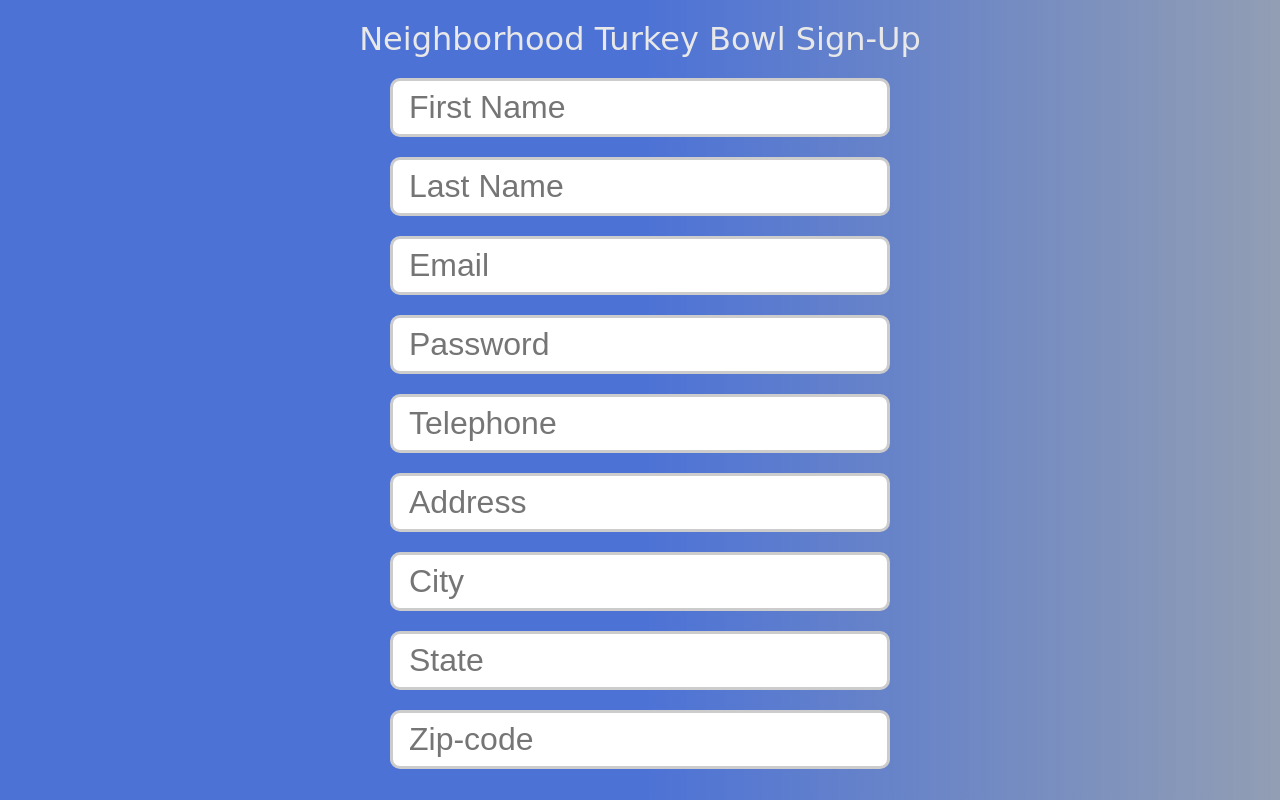
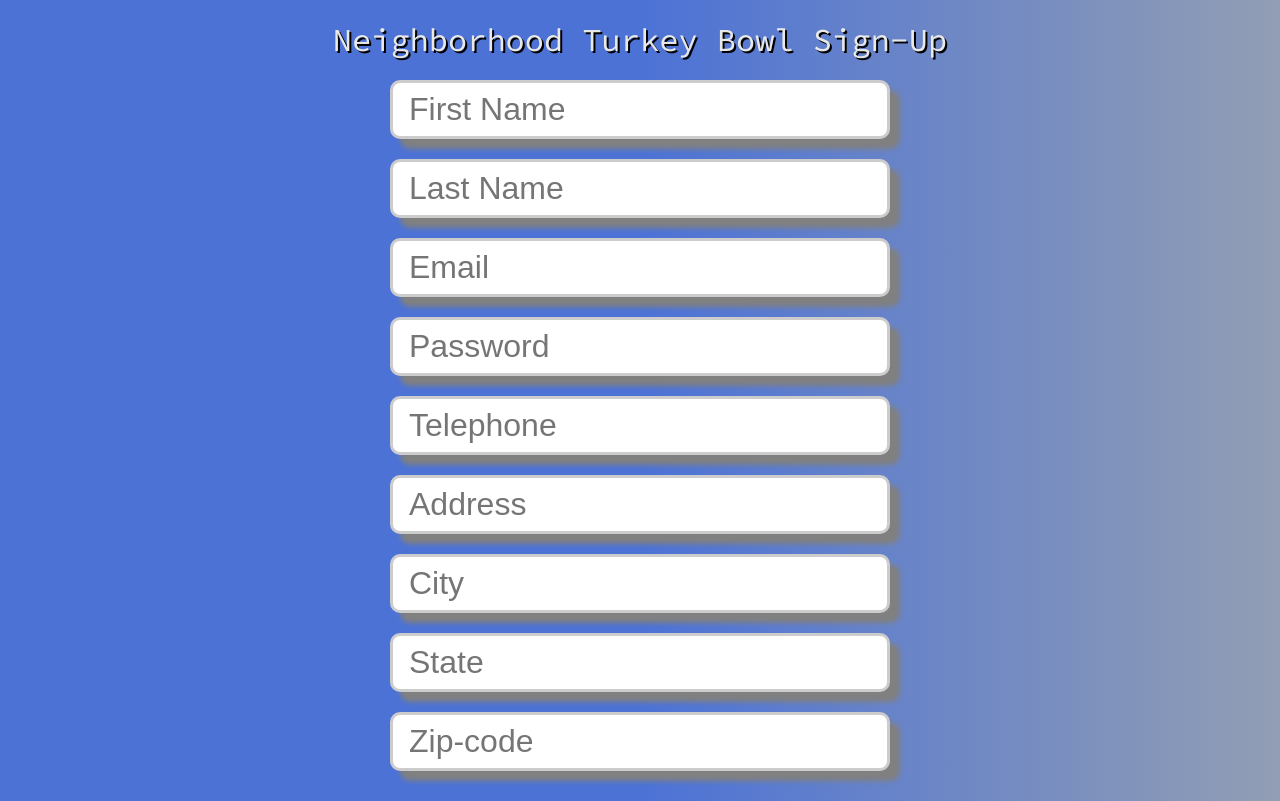
Before and after one commit to MisterRedcliffe/regex-fourm, a plain HTML site: page index.html in a window 1280 px wide. Drawn offline with Linux system fonts and the light colour scheme.

Commit message:
update the css
added a text and box-shadow and change the font

```diff
--- a/styles.css
+++ b/styles.css
@@ -1,7 +1,7 @@
 body {
-    font-family: 'Indie Flower', cursive;
+    font-family: 'Source Code Pro', monospace;
     color: #e8e8e8;
-    background: linear-gradient(90deg, rgba(76, 114, 214, 1) 50%, rgba(129, 143, 168, 0.8677494199535962) 100%);
+    background: linear-gradient( 90deg, rgba(76, 114, 214, 1) 50%, rgba(129, 143, 168, 0.8677494199535962) 100%);
 }
 
 h1 {
@@ -9,6 +9,7 @@ h1 {
     margin: 20px auto;
     text-align: center;
     text-transform: capitalize;
+    text-shadow: 2px 2px black;
 }
 
 form {
@@ -26,6 +27,7 @@ input {
     border-radius: 10px;
     border: 3px solid #ccc;
     outline: none !important;
+    box-shadow: 10px 10px 5px grey;
 }
 
 input.valid {
@@ -37,7 +39,7 @@ input.invalid {
 }
 
 input+p {
-    font-family: 'Indie Flower', cursive;
+    font-family: 'Source Code Pro', monospace;
     font-size: 0.9em;
     font-weight: bold;
     text-align: center;
```
